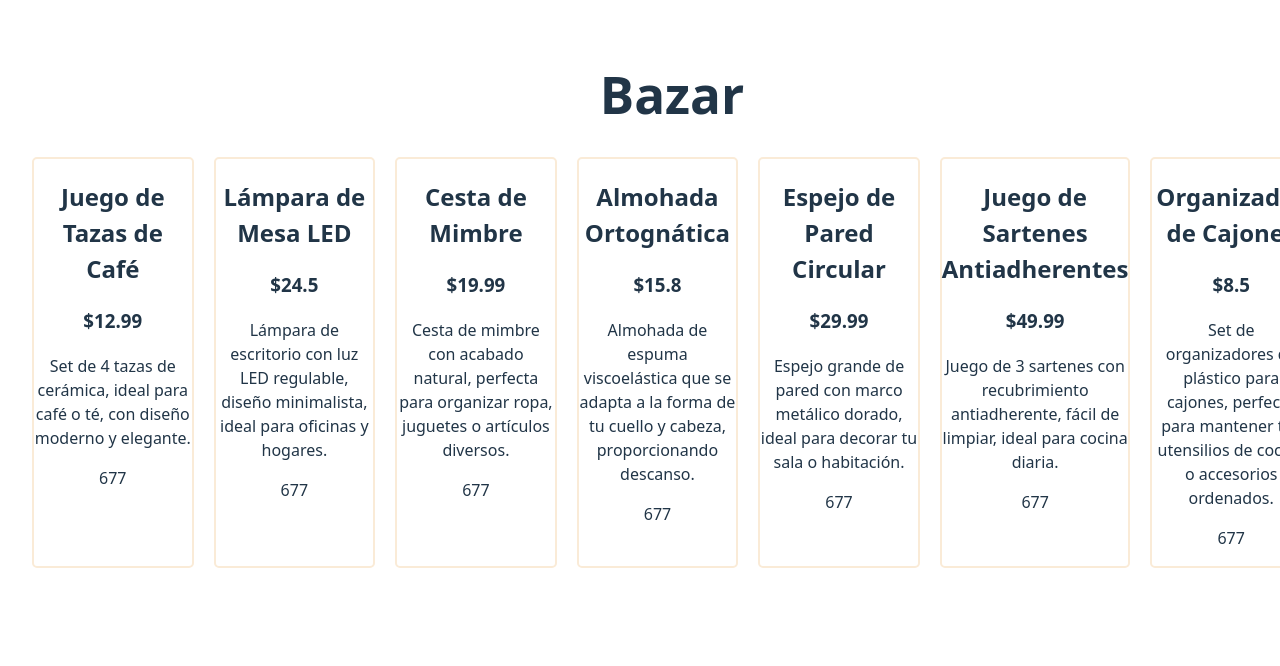
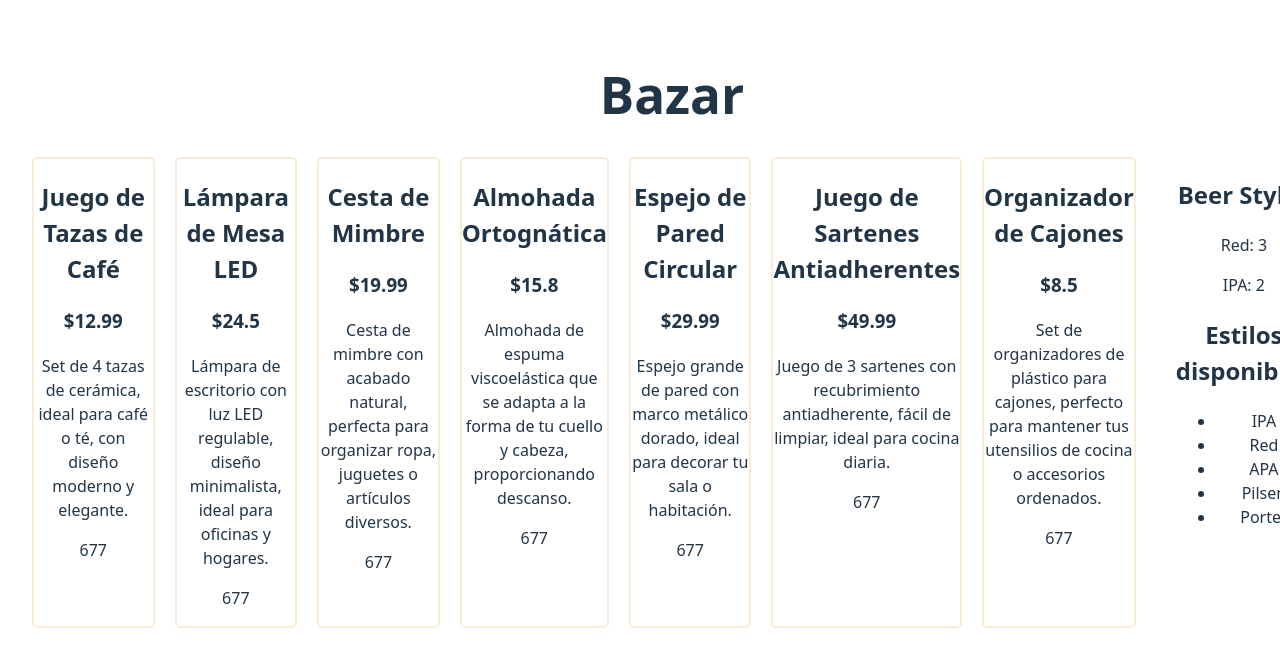
Before and after one commit to ninacnel/practices-2tup3, a React (Vite) app: page / in a window 1280 px wide. Shown: the top 666 px of the page. Built offline with nearby package versions, Linux system fonts and the light colour scheme.

Commit message:
Displaying styles

```diff
--- a/src/App.jsx
+++ b/src/App.jsx
@@ -1,16 +1,86 @@
 import './App.css'
+import BeerStyles from './components/beerStyles/BeerStyles';
 import Footer from './components/footer/Footer'
 import ProductList from './components/productList/ProductList'
+
+const beers = [
+  {
+    id: 1,
+    beerName: "American",
+    beerStyle: "IPA",
+    price: 3,
+    available: true,
+  },
+  {
+    id: 2,
+    beerName: "Argenta",
+    beerStyle: "IPA",
+    price: 4,
+    available: false,
+  },
+  {
+    id: 3,
+    beerName: "Irish",
+    beerStyle: "Red",
+    price: 4,
+    available: true,
+  },
+  {
+    id: 4,
+    beerName: "Scotish",
+    beerStyle: "Red",
+    price: 3,
+    available: true,
+  },
+  {
+    id: 5,
+    beerName: "DeEssoCiTratta",
+    beerStyle: "APA",
+    price: 3,
+    available: true,
+  },
+  {
+    id: 6,
+    beerName: "Santa APA",
+    beerStyle: "APA",
+    price: 3,
+    available: true,
+  },
+  {
+    id: 7,
+    beerName: "German",
+    beerStyle: "Pilsen",
+    price: 1,
+    available: true,
+  },
+  {
+    id: 8,
+    beerName: "London Porter",
+    beerStyle: "Porter",
+    price: 2,
+    available: false,
+  },
+  {
+    id: 9,
+    beerName: "Scotish ALE",
+    beerStyle: "Red",
+    price: 5,
+    available: false,
+  },
+];
+
 
 function App() {
 
   return (
     <>
       <h1>Bazar</h1>
-        <div className='product-list'>
-        <ProductList/>
-        </div>
-       <Footer/>
+      <div className='product-list'>
+        <ProductList />
+        <br />
+        <BeerStyles beers={beers} />
+      </div>
+      <Footer />
     </>
   )
 }
--- /dev/null
+++ b/src/components/beerStyles/BeerStyles.jsx
@@ -0,0 +1,34 @@
+import React from 'react';
+
+const BeerStyles = ({ beers }) => {
+  const redCount = beers.filter(beer => beer.beerStyle === 'Red').length;
+  const ipaCount = beers.filter(beer => beer.beerStyle === 'IPA').length;
+
+
+    // ejerc 4
+    const allStyles = beers.reduce((acc, beer) => {
+      if (!acc.includes(beer.beerStyle)) {
+        acc.push(beer.beerStyle);
+      }
+      return acc;
+    }, []);
+
+  return (
+    <div>
+      <h2>Beer Styles</h2>
+      <p>Red: {redCount}</p>
+      <p>IPA: {ipaCount}</p>
+
+      <div>
+        <h2>Estilos disponibles</h2>
+        <ul>
+          {allStyles.map((style, index) => (
+            <li key={index}>{style}</li>
+          ))}
+        </ul>
+      </div>
+    </div>
+  );
+};
+
+export default BeerStyles;
```
